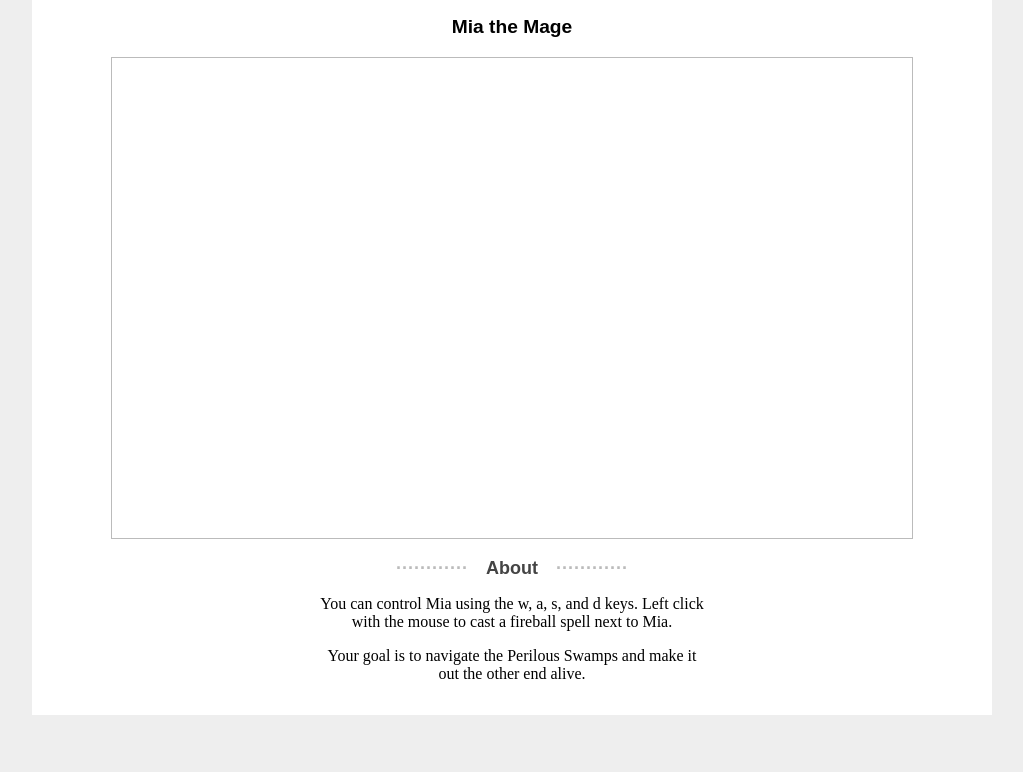
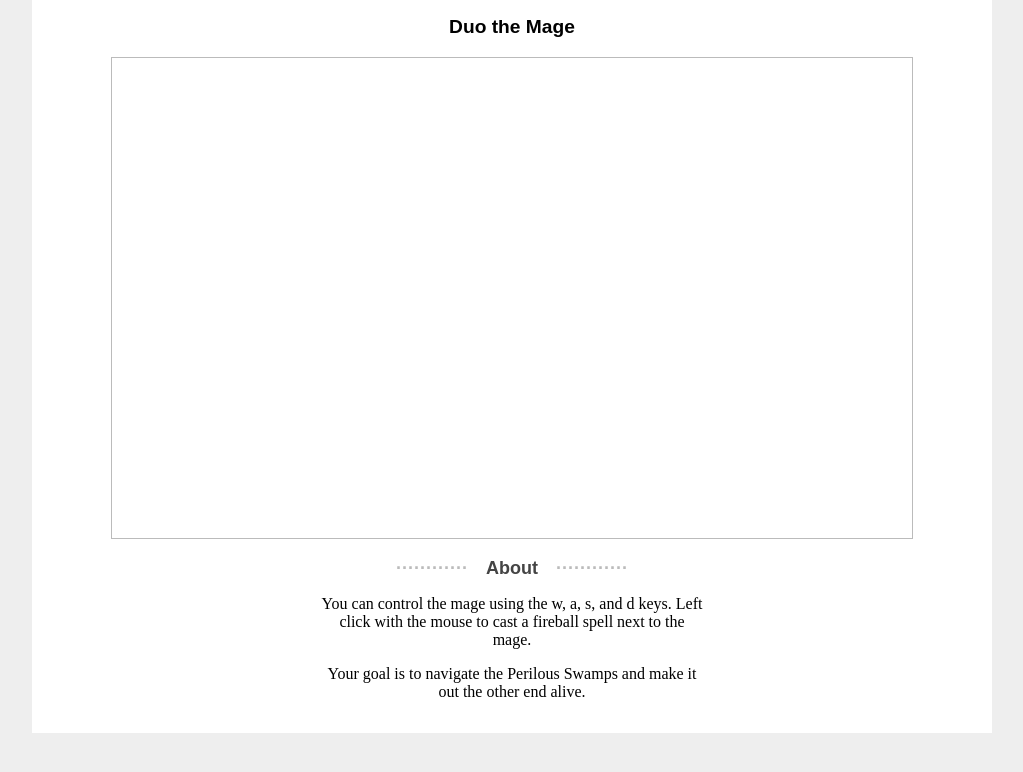
Before and after one commit to duo-the-mage/duo-the-mage, a plain HTML site: page index.html in a window 1280 px wide. Shown: the whole page, without its empty margins (128-1151 px from the left). Drawn offline with nearby package versions, Linux system fonts and the light colour scheme; no server answers.

Commit message:
tweaked some more instance of "Mia" to be "Duo" instead

```diff
--- a/index.html
+++ b/index.html
@@ -84,7 +84,7 @@ p {
 
 <div id="center">
 
-<h1>Mia the Mage</h1>
+<h1>Duo the Mage</h1>
 
 <div id="multiplayer_root_div"></div>
 
@@ -94,8 +94,8 @@ Your browser does not support the HTML5 canvas tag.
 
 <h2>About</h2>
 
-<p>You can control Mia using the w, a, s, and d keys. Left
-click with the mouse to cast a fireball spell next to Mia.</p>
+<p>You can control the mage using the w, a, s, and d keys. Left
+click with the mouse to cast a fireball spell next to the mage.</p>
 
 <p>Your goal is to navigate the Perilous Swamps and make it
 out the other end alive.</p>
```
